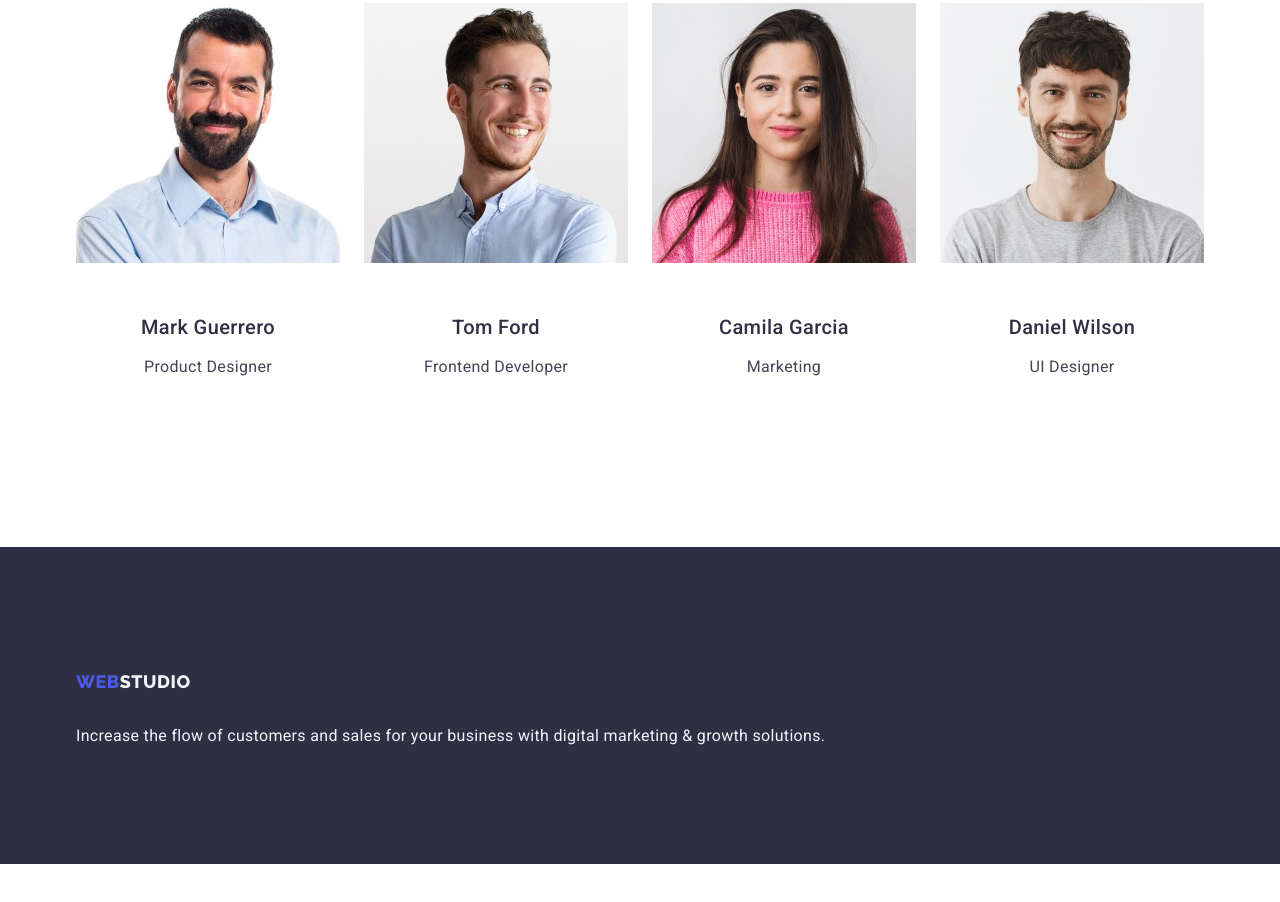
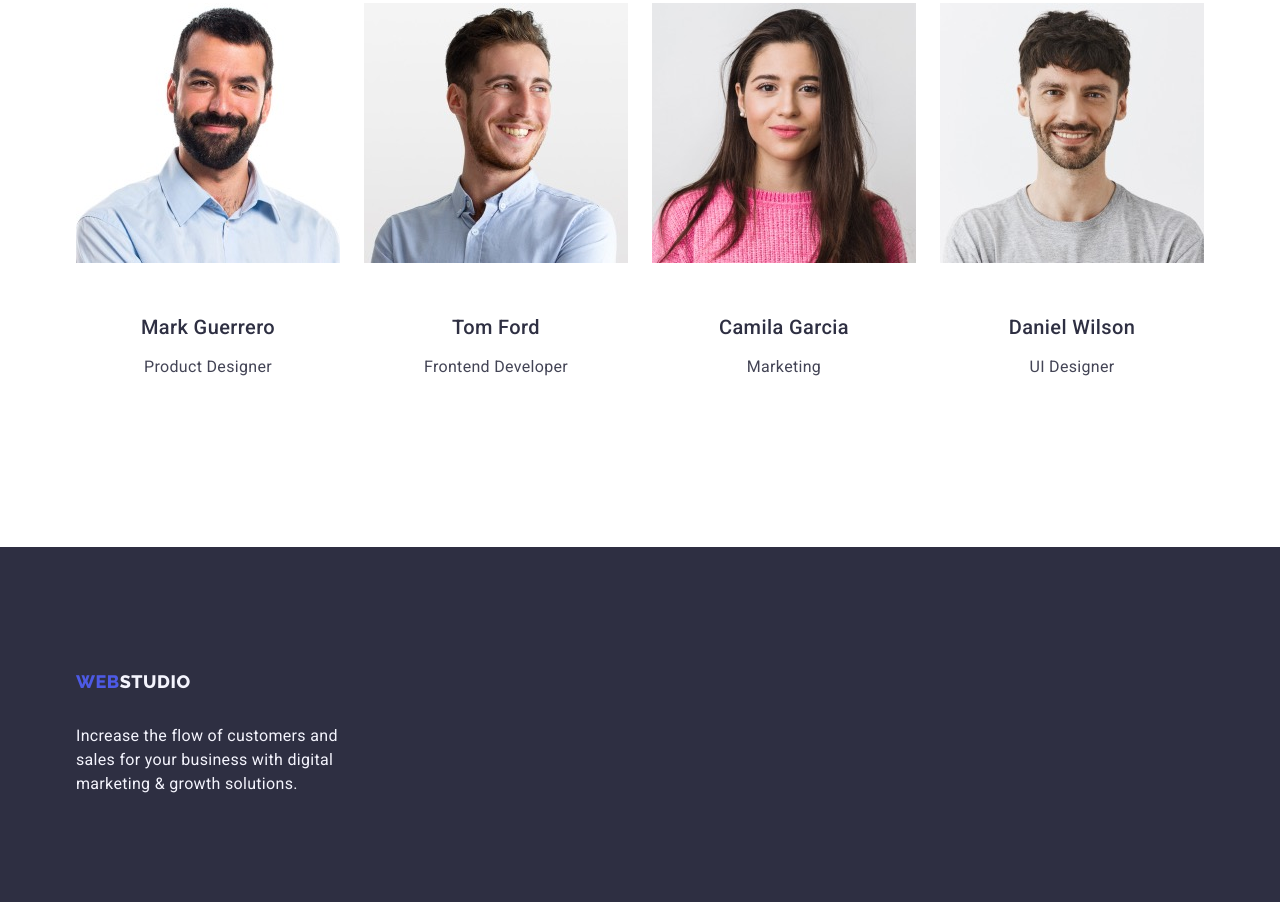
Before and after one commit to MMolik/goit-markup-hw-03, a plain HTML site: page index.html in a window 1280 px wide. Shown: the part 2086-2988 px from the top of the page. Before the commit the page ends 2950 px from the top, so only its background shows below. Drawn offline with nearby package versions, Linux system fonts and the light colour scheme.

Commit message:
Update styles.css
footer fix - add max-width

```diff
--- a/css/styles.css
+++ b/css/styles.css
@@ -54,7 +54,6 @@ body {
   margin-bottom: 16px;
   display: inline-block;
   padding-top: 24px;
-
 }
 .logo-studio {
   color: var(--dark);
@@ -234,6 +233,7 @@ body {
   line-height: 24px;
   letter-spacing: 0.02em;
   word-wrap: break-word;
+  max-width: 264px;
 }
 .headers-portfolio {
   font-size: 20px;
```
